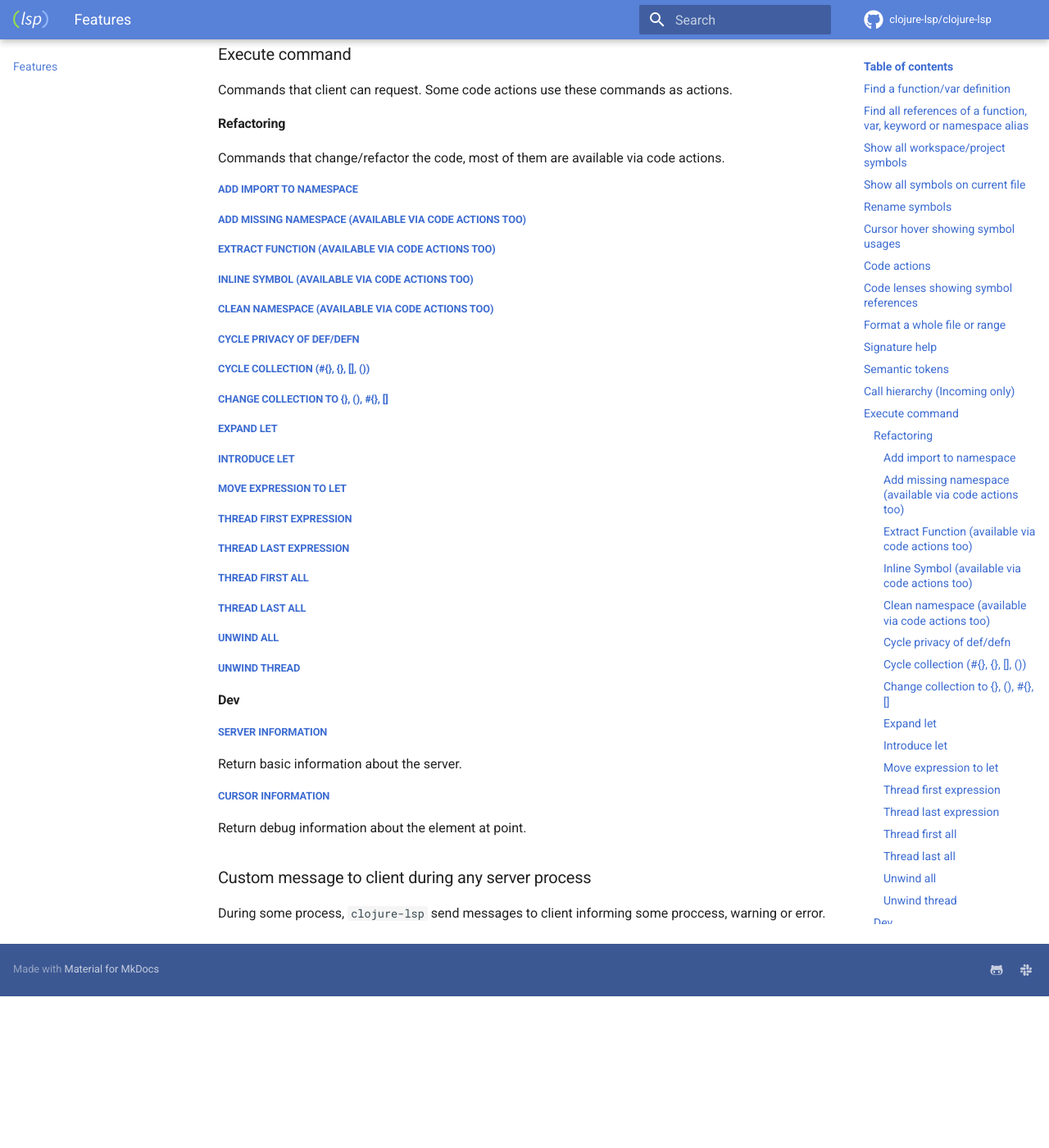
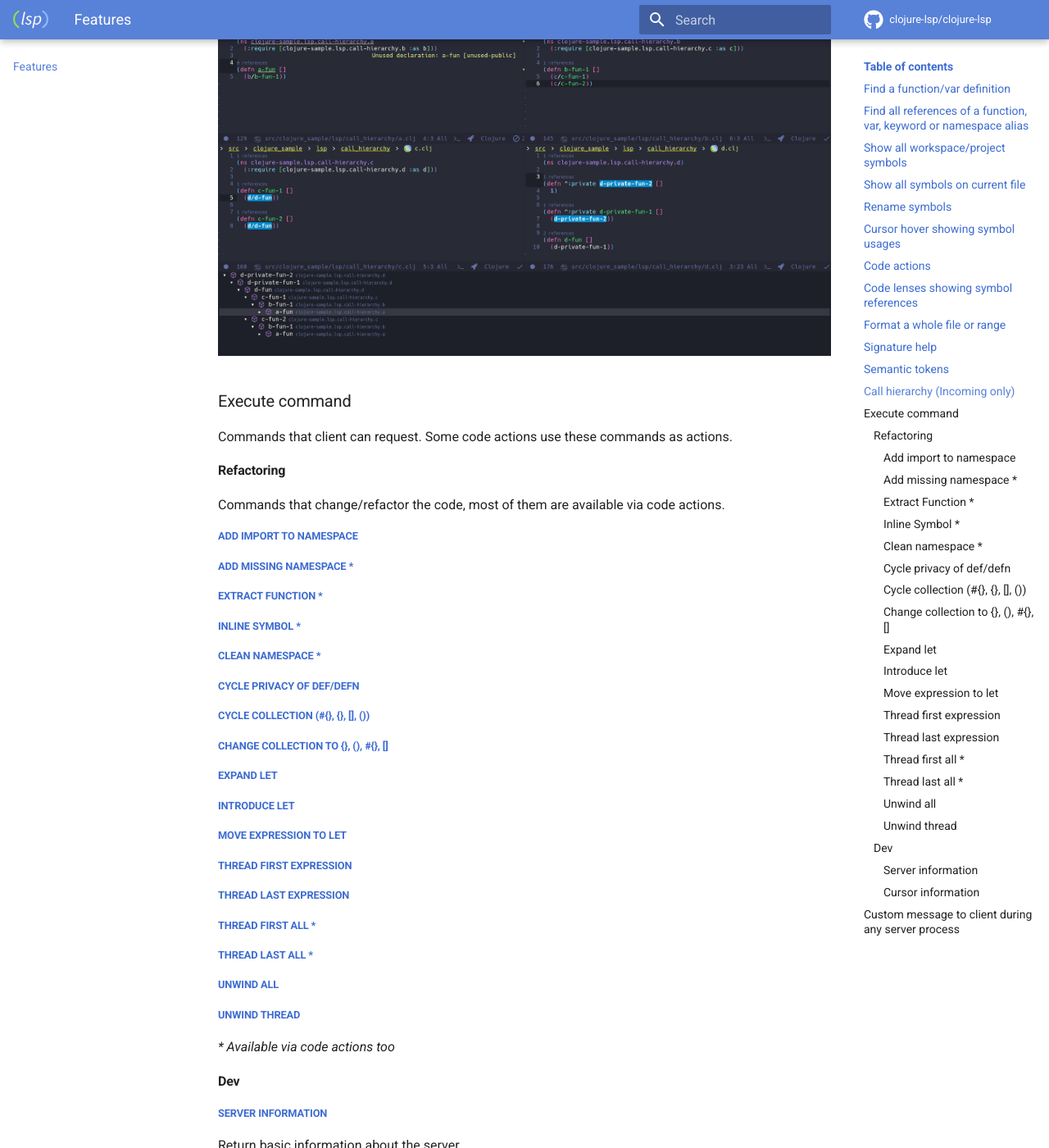
Before and after one commit to clojure-lsp/clojure-lsp, an MkDocs documentation site: the page built from docs/features.md, in a window 1280 px wide and 1400 px high, scrolled down 8023 px. Shown: the whole window at 82% size. Built offline with MkDocs 1.6.1 and Material for MkDocs 9.7.7, drawn with Linux system fonts in a browser that asks for light colours; comment, search, counter and statistics services are not loaded; before the commit the page ends 9238 px from its top, so only the background shows below that; some of the changed text lies outside the part shown.

Commit message:
Add thread first/last all code action

```diff
--- a/docs/features.md
+++ b/docs/features.md
@@ -36,6 +36,7 @@ Above you can find all available features that clojure-lsp provide with examples
 | Add suggested alias require        | <img src="../images/features/add-alias-suggestion.gif" width=360> |
 | Move to let                        | <img src="../images/features/move-to-let.gif" width=360>          |
 | Change coll to map,vector,set,list | <img src="../images/features/change-coll.gif" width=360>          |
+| Thread first/all last              | <img src="../images/features/thread-first-all.gif" width=360>     |
 
 ### Code lenses showing symbol references
 
@@ -66,10 +67,10 @@ Commands that client can request. Some code actions use these commands as action
 Commands that change/refactor the code, most of them are available via code actions.
 
 ##### Add import to namespace
-##### Add missing namespace (available via code actions too)
-##### Extract Function (available via code actions too)
-##### Inline Symbol (available via code actions too)
-##### Clean namespace (available via code actions too)
+##### Add missing namespace *
+##### Extract Function *
+##### Inline Symbol *
+##### Clean namespace *
 ##### Cycle privacy of def/defn
 ##### Cycle collection (#{}, {}, [], ())
 ##### Change collection to {}, (), #{}, []
```
Also changed, not shown: other parts of docs/features.md (+4 -2 lines), CHANGELOG.md (+3 -0 lines), docs/images/features/thread-first-all.gif (added), 3 other files.
